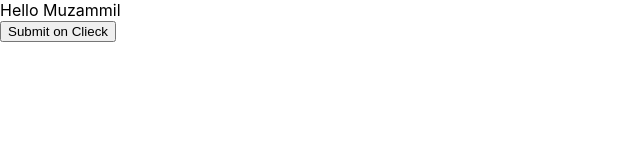
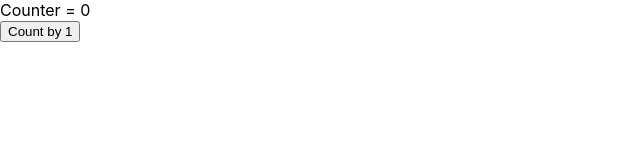
Before and after one commit to Muzammil-crypto/DayManagementApp, a React (Create React App) app: page / in a window 1280 px wide. Shown: the top 160 px of the page, without its empty margins (0-640 px from the left). Built offline with nearby package versions, Linux system fonts and the light colour scheme.

Commit message:
EventHandling

```diff
--- a/src/App.js
+++ b/src/App.js
@@ -1,15 +1,19 @@
 import React from "react";
-import Greet from "./MyComponents/Greet";
+import Counter from "./MyComponents/Counter";
+// import Greet from "./MyComponents/Greet";
+// import Message from "./MyComponents/Message";
 
 function App() {
   return (
     <div className="ui container">
-      <Greet name="Muzammil">
+      {/* <Greet name="Muzammil">
         <div>
           {" "}
           <button className="ui button red">Submit on Clieck</button>
         </div>
-      </Greet>
+      </Greet> */}
+
+      <Counter />
     </div>
   );
 }
--- /dev/null
+++ b/src/MyComponents/Counter.js
@@ -0,0 +1,47 @@
+import React, { Component } from "react";
+
+export class Counter extends Component {
+  constructor() {
+    super();
+    this.state = {
+      counter: 0,
+    };
+  }
+  increment() {
+    // this.setState(
+    //   {
+    //     counter: this.state.counter + 1,
+    //   },
+    //   () => {
+    //     console.log("CallBck Value:", this.state.counter);
+    //   }
+    // );
+    // console.log(this.state.counter);
+    this.setState((prevState) => ({
+      counter: prevState.counter + 1,
+    }));
+  }
+  incrementFive() {
+    this.increment();
+    this.increment();
+    this.increment();
+    this.increment();
+    this.increment();
+  }
+  render() {
+    return (
+      <div>
+        <div>Counter = {this.state.counter}</div>
+        <button
+          onClick={() => {
+            this.incrementFive();
+          }}
+        >
+          Count by 1
+        </button>
+      </div>
+    );
+  }
+}
+
+export default Counter;
```
Also changed, not shown: src/MyComponents/Message.js (+26 -1 lines).
